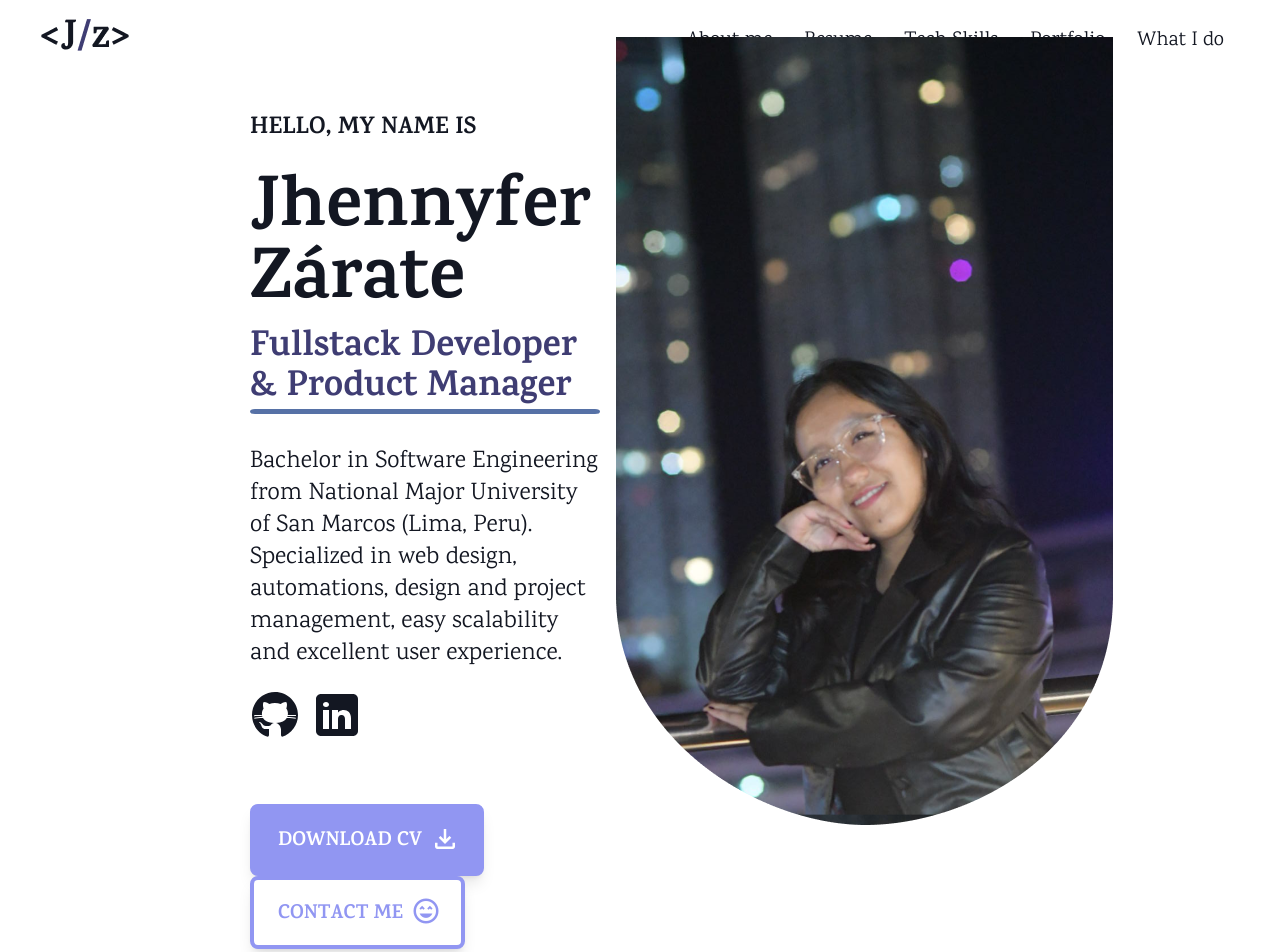
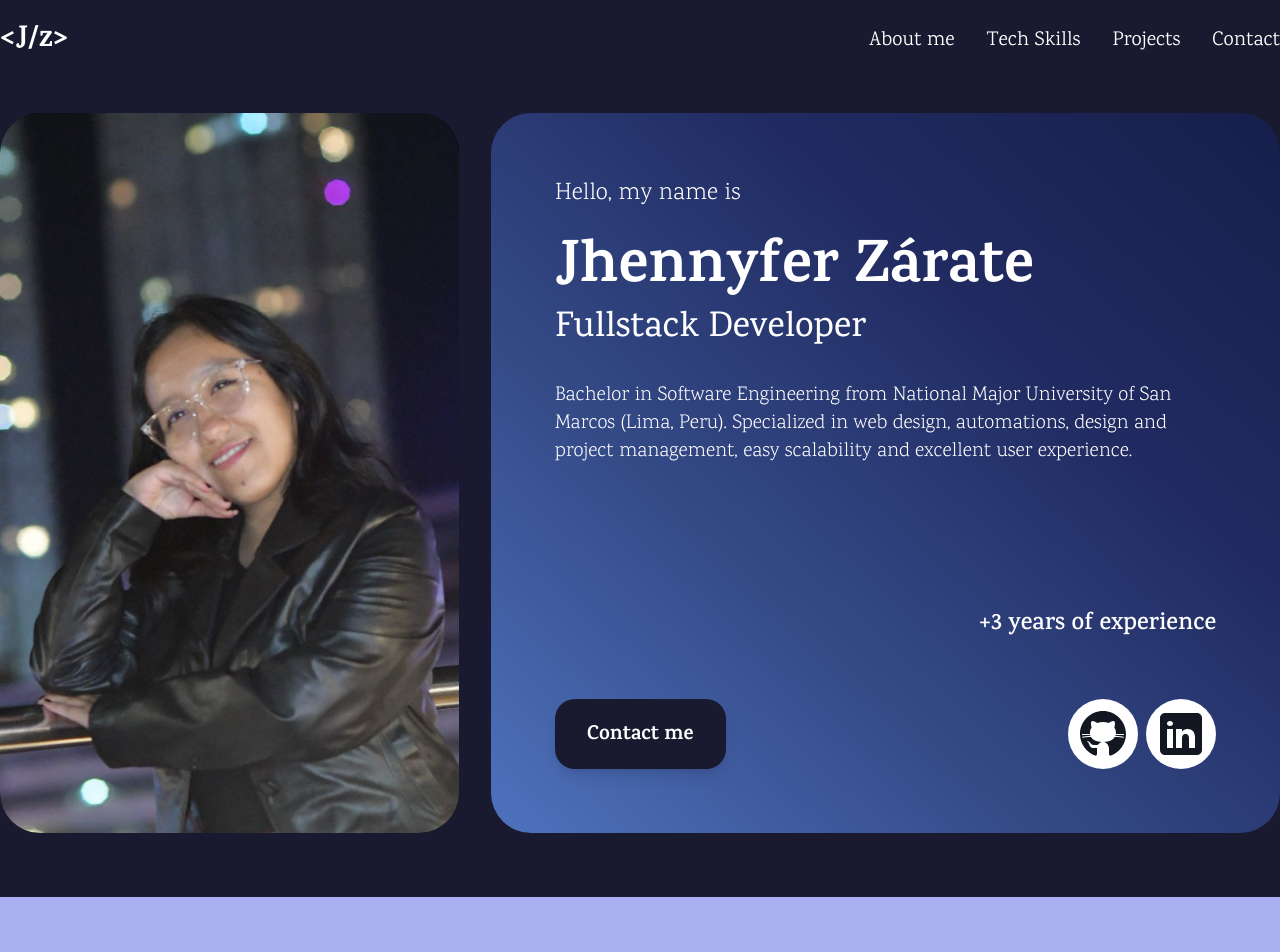
Before and after one commit to JhennyferZarate/web-portfolio-jz, a Vue app: page / in a window 1280 px wide. Shown: the top 952 px of the page. Built offline with nearby package versions, Linux system fonts and the light colour scheme.

Commit message:
updated presentation section

```diff
--- a/src/components/NavBar.vue
+++ b/src/components/NavBar.vue
@@ -1,23 +1,22 @@
 <template>
   <div
-    id="navbar"
-    class="navbar bg-transparent py-2 flex justify-between items-center"
-    :class="{
-      'navbar-scrolled': isScrolled,
-      //'navbar-small': screenWidth < 1300,
-    }"
-    :style="dynamicPadding"
+    class="bg-transparent max-w-[1400px] mx-auto py-4 flex justify-between items-center"
   >
     <div class="flex items-center cursor-pointer">
       <img src="../assets/img/logo.png" alt="logo" />
     </div>
     <ul class="md:flex md:items-center">
-      <li class="md:mx-4" v-for="option in options" :key="option.name">
+      <li
+        v-for="(option, index) in options"
+        :key="option.name"
+        :class="['md:mx-4', index < options.length - 1 ? '' : 'md:mr-0']"
+      >
         <a
           :href="option.link"
-          class="text-xl text-midnightBlue font-regular hover:text-gunmetal hover:underline hover:underline-steelBlue hover:underline-dashed hover:underline-h-8"
-          >{{ option.name }}</a
+          class="text-xl text-white font-regular hover:font-semibold"
         >
+          {{ option.name }}
+        </a>
       </li>
     </ul>
   </div>
@@ -32,10 +31,9 @@ export default {
 
     const options = [
       { name: "About me", link: "#" },
-      { name: "Resume", link: "#" },
       { name: "Tech Skills", link: "#" },
-      { name: "Portfolio", link: "#" },
-      { name: "What I do", link: "#" },
+      { name: "Projects", link: "#" },
+      { name: "Contact", link: "#" },
     ];
 
     const handleScroll = () => {
@@ -64,7 +62,7 @@ export default {
         const padding = (this.screenWidth - 1420) / 2;
         return {
           paddingLeft: `${padding}px`,
-          paddingRight: `${padding + 650}px`,
+          paddingRight: `${padding}px`,
         };
       } else {
         return {
@@ -93,14 +91,4 @@ export default {
 };
 </script>
 
-<style scoped>
-.navbar {
-  transition: background-color 0.3s ease-in-out;
-}
-
-.navbar-scrolled {
-  background-color: white;
-  padding-left: 400px;
-  padding-right: 400px;
-}
-</style>
+<style scoped></style>
--- a/src/components/Presentation.vue
+++ b/src/components/Presentation.vue
@@ -1,76 +1,59 @@
 <template>
-  <div class="section bg-transparent pt-8">
-    <div class="flex justify-between items-center">
-      <div class="mr-4">
-        <span class="text-2xl text-midnightBlue font-bold"
-          >HELLO, MY NAME IS</span
+  <div class="section flex max-w-[1400px] mx-auto mt-8 justify-between">
+    <div class="w-auto h-[720px] bg-black rounded-[40px]">
+      <img
+        src="../assets/img/presentation/me.png"
+        alt="personal"
+        class="w-full h-full object-cover rounded-[40px]"
+      />
+    </div>
+    <div
+      class="info w-[1000px] h-[720px] rounded-[40px] p-16 flex flex-col justify-between ml-8"
     >
-        <h1 class="text-7xl pt-8 text-midnightBlue font-karma font-bold">
+      <div>
+        <span class="text-2xl text-white font-light">Hello, my name is</span>
+        <h1 class="text-6xl pt-8 text-white font-karma font-bold">
           Jhennyfer Zárate
         </h1>
-        <h2 class="text-4xl pt-2 text-gunmetal font-bold">
-          Fullstack Developer & Product Manager
+        <h2 class="text-4xl pt-2 text-white font-medium">
+          Fullstack Developer
         </h2>
-        <svg class="w-[350px] h-[5px]">
-          <rect width="350" height="5" rx="5" ry="5" fill="#5671A6" />
-        </svg>
-        <p class="text-2xl pt-8 text-midnightBlue font-regular">
+        <p class="text-xl pt-8 text-white font-light">
           Bachelor in Software Engineering from National Major University of San
           Marcos (Lima, Peru). Specialized in web design, automations, design
           and project management, easy scalability and excellent user
           experience.
         </p>
-        <div class="flex mt-5 mb-16">
+        <p class="text-2xl text-white font-semibold pt-36 text-end">
+          +{{ years }} years of experience
+        </p>
+      </div>
+      <div class="flex justify-between">
+        <button
+          class="bg-[#191A2F] text-white text-xl font-bold pt-3 pb-2 pr-8 pl-8 rounded-[20px] inline-flex items-center mr-4 shadow-lg hover:shadow-2xl transition duration-300"
+        >
+          Contact me
+        </button>
+        <div class="flex">
+          <div class="bg-white rounded-full p-2.5 mr-2">
             <a
               href="https://github.com/JhennyferZarate"
               target="_blank"
-            class="mr-3"
+              class="m-0 flex justify-center items-center"
             >
               <img src="../assets/svg/social/github.svg" alt="github" />
             </a>
+          </div>
+          <div class="bg-white rounded-full p-2.5">
             <a
               href="https://www.linkedin.com/in/jhennyferzarate/"
               target="_blank"
-            class="mr-3"
+              class="m-0 flex justify-center items-center"
             >
               <img src="../assets/svg/social/linkedln.svg" alt="linkedln" />
             </a>
           </div>
-        <button
-          class="border-4 border-cornflowerBlue bg-cornflowerBlue text-white shadow-lg text-xl font-bold pt-4 pb-3 pr-5 pl-6 rounded-lg inline-flex items-center mr-4 hover:shadow-2xl transition duration-300"
-        >
-          DOWNLOAD CV
-          <span
-            class="material-symbols-outlined text-white text-[30px] ml-2 mb-[6px]"
-          >
-            download
-          </span>
-        </button>
-        <button
-          class="border-4 border-cornflowerBlue bg-white text-cornflowerBlue text-xl font-bold pt-4 pb-3 pr-5 pl-6 rounded-lg inline-flex items-center mr-4 shadow-lg hover:shadow-2xl transition duration-300"
-        >
-          CONTACT ME
-          <span
-            class="material-symbols-outlined text-cornflowerBlue text-[30px] ml-2 mb-[7px]"
-            >sentiment_very_satisfied</span
-          >
-        </button>
         </div>
-      <img
-        src="../assets/img/presentation/me.png"
-        alt="personal"
-        class="w-auto mt-[-200px] h-auto"
-      />
-    </div>
-  </div>
-  <div class="justify-center flex mt-14">
-    <div class="flex">
-      <span class="text-6xl font-bold text-gunmetal pr-3">+{{ years }}</span>
-      <div>
-        <span class="text-3xl font-bold">years experience</span>
-        <svg class="w-[245px] h-[5px]">
-          <rect width="245" height="5" rx="5" ry="5" fill="#5671A6" />
-        </svg>
       </div>
     </div>
   </div>
@@ -94,8 +77,13 @@ export default {
 </script>
 
 <style scoped>
-.section {
-  padding-left: 250px;
-  padding-right: 250px;
+.info {
+  background-image: linear-gradient(
+    to top right,
+    #4f72be,
+    #354c89,
+    #212b62,
+    #161f4a
+  );
 }
 </style>
--- a/src/style.css
+++ b/src/style.css
@@ -41,4 +41,5 @@
 
 html {
   font-family: "Karma", sans-serif;
+  background-color: #191a2f;
 }
```
Also changed, not shown: src/assets/img/logo.png, src/assets/img/presentation/me.png. Lines whose indentation alone changed are shown as unchanged.
